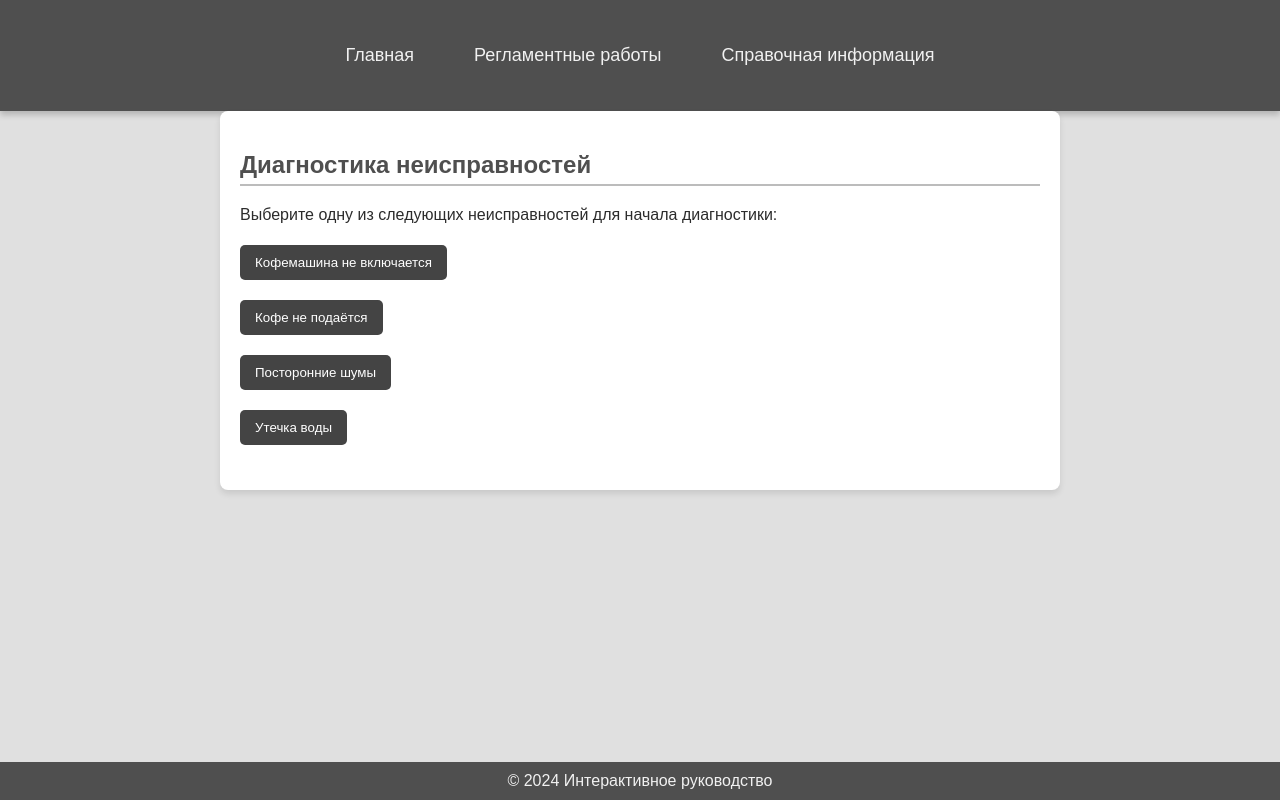
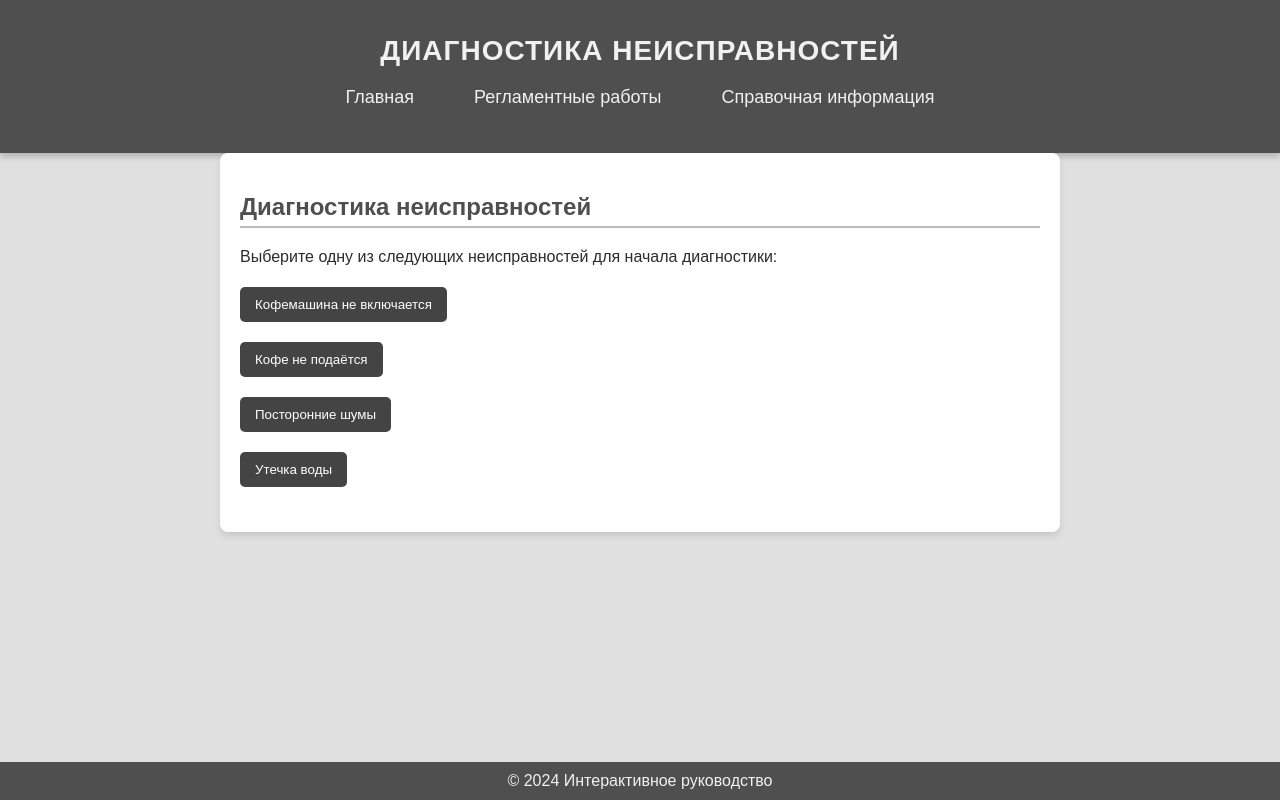
Before and after one commit to kovlik/kovlik.github.io, a plain HTML site: page diagnostics.html in a window 1280 px wide. Drawn offline with Linux system fonts and the light colour scheme.

Commit message:
modified:   diagnostics.html

```diff
--- a/diagnostics.html
+++ b/diagnostics.html
@@ -9,6 +9,7 @@
 </head>
 <body>
     <header>
+        <h1>Диагностика неисправностей</h1>
         <nav>
             <ul>
                 <li><a href="index.html">Главная</a></li>
```
